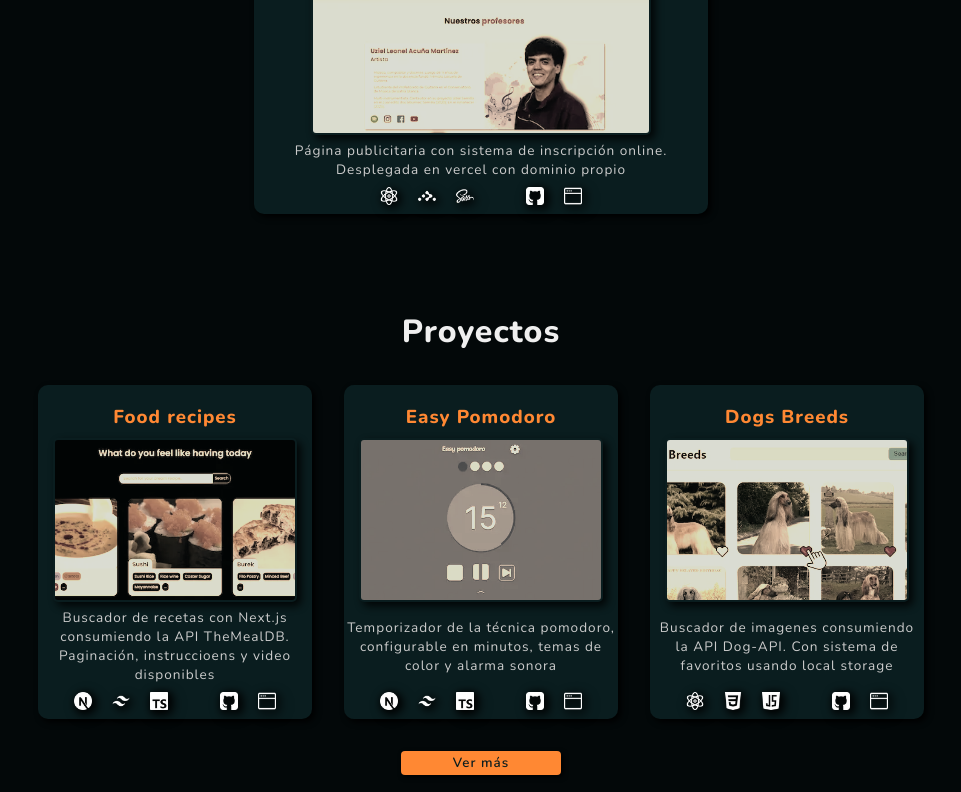
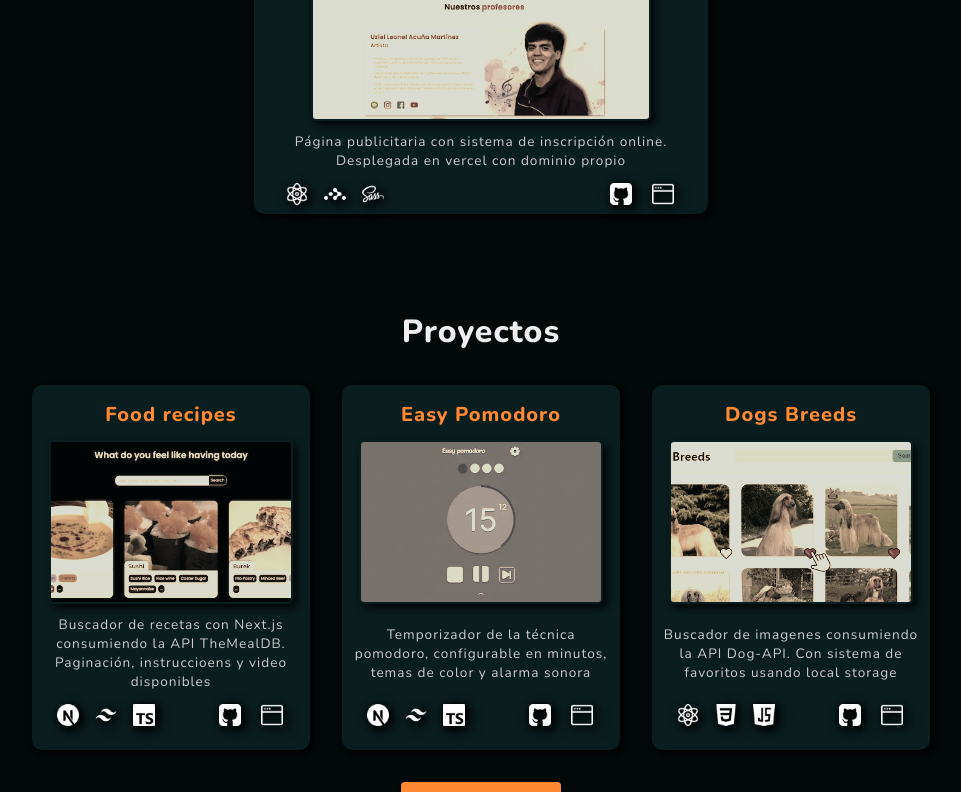
Before and after one commit to ferutizi/Portfolio, a React (Create React App) app: page / in a window 1280 px wide. Shown: the part 800-1592 px from the top of the page, without its empty margins (159-1120 px from the left). Built offline with nearby package versions, Linux system fonts and the light colour scheme.

Commit message:
proyect card styles

```diff
--- a/src/components/Proyects.scss
+++ b/src/components/Proyects.scss
@@ -13,7 +13,9 @@
 
 .proyect__title {
     color: $secondary;
-    margin-bottom: 8px;
+    margin-bottom: 12px;
+    margin-top: 0;
+    font-size: 1.25rem;
 }
 
 .proyect__img {
@@ -27,6 +29,10 @@
     opacity: 0.85;
     border: 2px solid rgba(0,0,0,0);
     object-fit: cover;
+}
+
+.proyect__text {
+    padding: 5px 5px;
 }
 
 .more-proyects {
@@ -46,6 +52,7 @@
 
 .proyect__card {
     @include style-proyect;
+    padding: 15px 2px;
     max-width: 17rem;
     background-color: $primary;
     border-radius: 10px;
@@ -68,18 +75,24 @@
 .proyect__icon {
     display: flex;
     align-items: center;
-    width: 18px;
+    width: 22px;
     height: auto;
-    margin: 8px 10px;
+    margin: 8px 8px;
     filter: drop-shadow(2px 2px 4px $shadow);
+}
+
+.icon {
+    width: 22px !important;
+    height: 22px !important;
 }
 
 .proyect__icons {
     display: flex;
+    padding: 0 10px;
+    width: 90%;
     flex-direction: row;
     align-items: center;
-    justify-content: space-around;
-    gap: 2rem;
+    justify-content: space-between;
     filter: drop-shadow(2px 2px 4px $shadow);
 }
 
--- a/src/scss/_mixins.scss
+++ b/src/scss/_mixins.scss
@@ -26,18 +26,18 @@
 
 @mixin button-primary {
     background-color: $secondary;
-    color: $primary;
+    color: black;
+    font-size: 1rem;
     border: none;
     border-radius: 4px;
     width: 10rem;
-    height: 1.5rem;
+    height: 2.5rem;
     box-shadow: 2px 2px 5px #000;
-    font-weight: 600;
-
+    font-weight: 700;
     cursor: pointer;
 
     &:hover {
-        background-color: hsl(25, 100%, 52%);;
+        background-color: hsl(25, 100%, 52%);
     }
 
     &:active {
```
